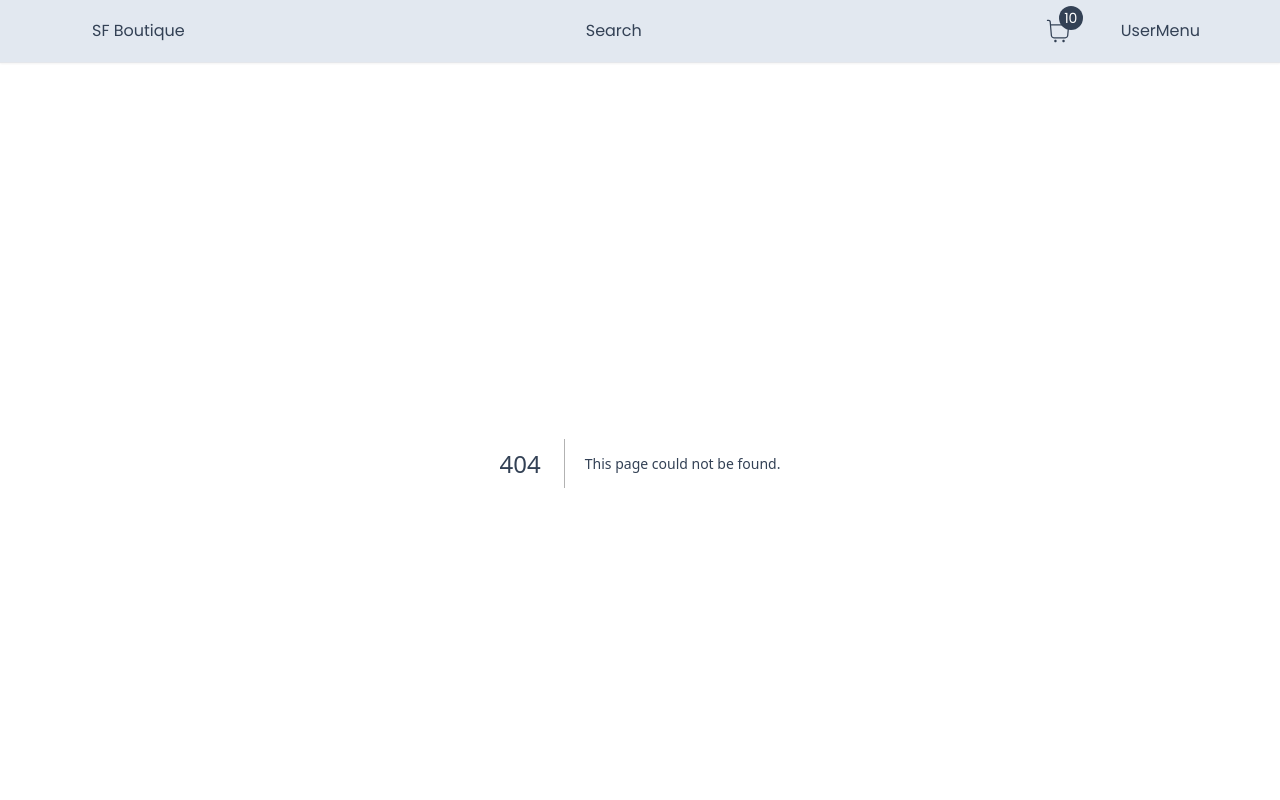
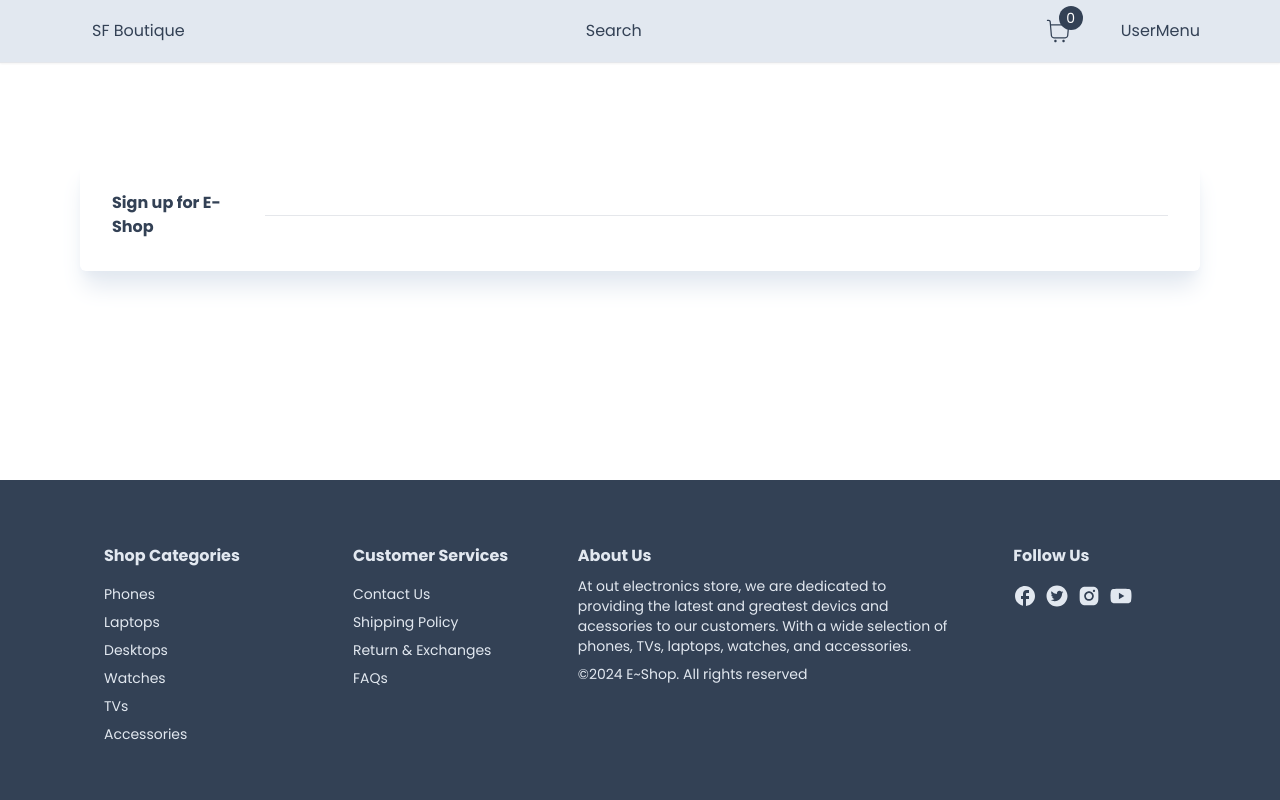
Before and after one commit to iJoyRide/Ecommerce, a Next.js app: page /components/register in a window 1280 px wide. Before the commit this address had no page. Shown: the top 800 px of the page. Built offline with nearby package versions, Linux system fonts and the light colour scheme; a web font is replaced by a local one.

Commit message:
formwarp and fixed cartcounter usestae to 0

```diff
--- a/app/cart/CartClient.tsx
+++ b/app/cart/CartClient.tsx
@@ -6,7 +6,6 @@
 import Heading from "../components/Heading";
 import Button from "../components/products/Button";
 import ItemContent from "./ItemContent";
-import { format } from "path";
 import { formatPrice } from "@/utils/formatPrice";
 
 
--- a/app/cart/page.tsx
+++ b/app/cart/page.tsx
@@ -1,4 +1,4 @@
-import Container from "../components/Container";
+import Container from "../components/products/Container";
 import CartClient from "./CartClient";
 
 const Cart = () => {
--- a/app/components/footer/Footer.tsx
+++ b/app/components/footer/Footer.tsx
@@ -1,5 +1,5 @@
 import Link from "next/link";
-import Container from "../Container";
+import Container from "../products/Container";
 import FooterList from "./FooterList";
 import {MdFacebook} from 'react-icons/md';
 import {AiFillInstagram, AiFillTwitterCircle, AiFillYoutube} from 'react-icons/ai';
--- a/app/components/nav/NavBar.tsx
+++ b/app/components/nav/NavBar.tsx
@@ -1,5 +1,5 @@
 import Link from "next/link";
-import Container from "../Container";
+import Container from "../products/Container";
 import { Redressed } from "next/font/google";
 import CartCount from "./CartCount";
 
--- /dev/null
+++ b/app/components/products/FormWrap.tsx
@@ -0,0 +1,28 @@
+const FormWrap = ({children} : {children: React.ReactNode}) => {
+    return (
+        <div className="
+        min-h-fit
+        h-full
+        flex
+        items-center
+        justify-center
+        pb-12
+        pt-24">
+            <div className="
+            max-w-650px
+            w-full
+            flex
+            gap-6
+            items-center
+            shadow-xl
+            shadow-slate-200
+            rounded-md
+            p-4
+            md:p-8">
+                {children}
+            </div>
+        </div>
+     );
+}
+
+export default FormWrap;
--- /dev/null
+++ b/app/components/register/RegisterForm.tsx
@@ -0,0 +1,14 @@
+"use client";
+
+import Heading from "../Heading";
+
+const RegisterForm = () => {
+    return (
+        <>
+        <Heading title="Sign up for E-Shop"/>
+        <hr className=" bg-slate-300 w-full h-px"/>
+        </>
+     );
+}
+
+export default RegisterForm;
--- /dev/null
+++ b/app/components/register/page.tsx
@@ -0,0 +1,15 @@
+import Container from "../products/Container";
+import FormWrap from "../products/FormWrap";
+import RegisterForm from "./RegisterForm";
+
+const Register = () => {
+    return (
+        <Container>
+            <FormWrap>
+                <RegisterForm/>
+            </FormWrap>
+        </Container>
+     );
+}
+
+export default Register;
--- a/app/page.tsx
+++ b/app/page.tsx
@@ -1,5 +1,5 @@
 import { products } from "@/utils/products";
-import Container from "./components/Container";
+import Container from "./components/products/Container";
 import HomeBanner from "./components/HomeBanner";
 import { truncateText } from "@/utils/truncateText";
 import ProductCard from "./components/products/ProductCard";
--- a/app/product/[productId]/page.tsx
+++ b/app/product/[productId]/page.tsx
@@ -1,4 +1,4 @@
-import Container from "@/app/components/Container";
+import Container from "@/app/components/products/Container";
 import ProductDetails from "./ProductDetails";
 import { products } from "@/utils/products";
 
--- a/hooks/useCarts.tsx
+++ b/hooks/useCarts.tsx
@@ -23,7 +23,7 @@
 
 export const CartContextProvider = (props: Props) => {
 
-    const [cartTotalQty, setCartTotalQty] =useState(10);
+    const [cartTotalQty, setCartTotalQty] =useState(0);
     const [cartTotalAmount, setCartTotalAmount] =useState(0);
     const [cartProducts, setCartProducts] =useState<CartProductType[] | null>(null);
 
```
Also changed, not shown: app/components/products/Container.tsx (renamed from app/components/Container.tsx).
